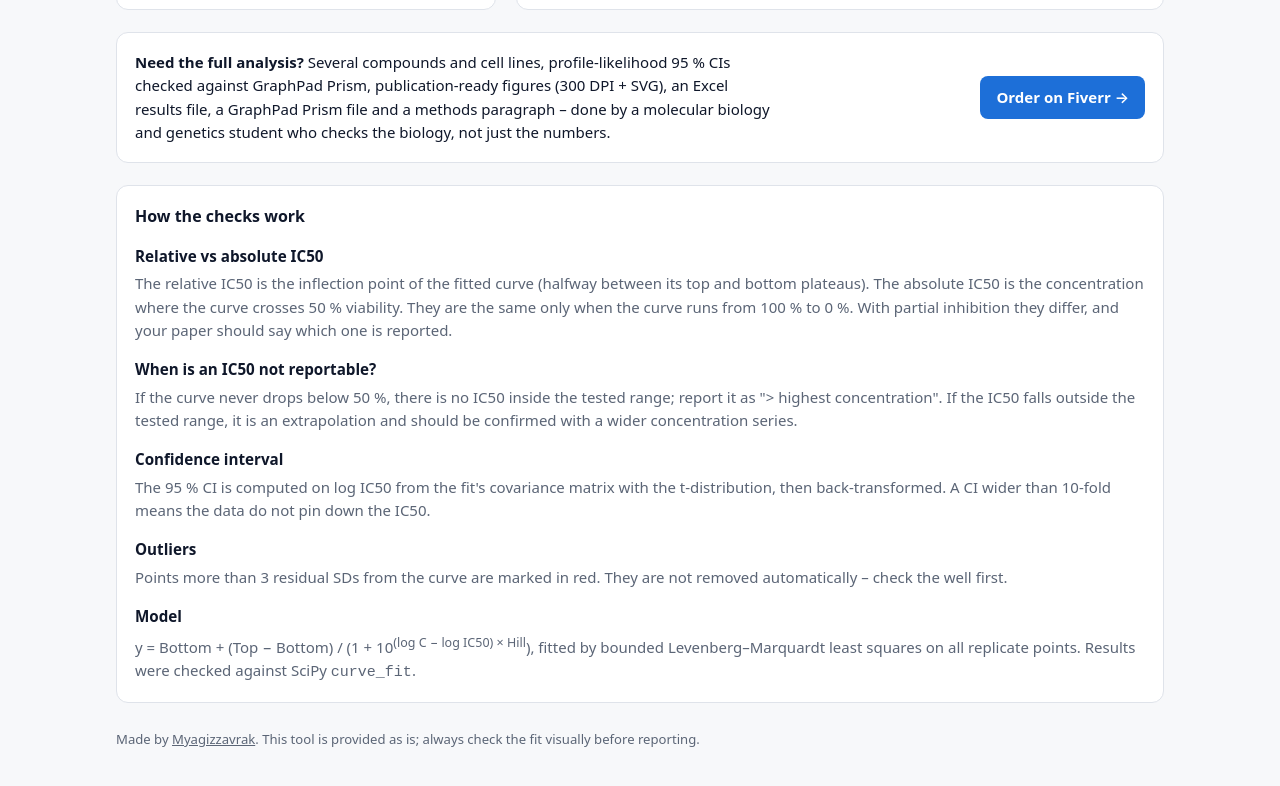
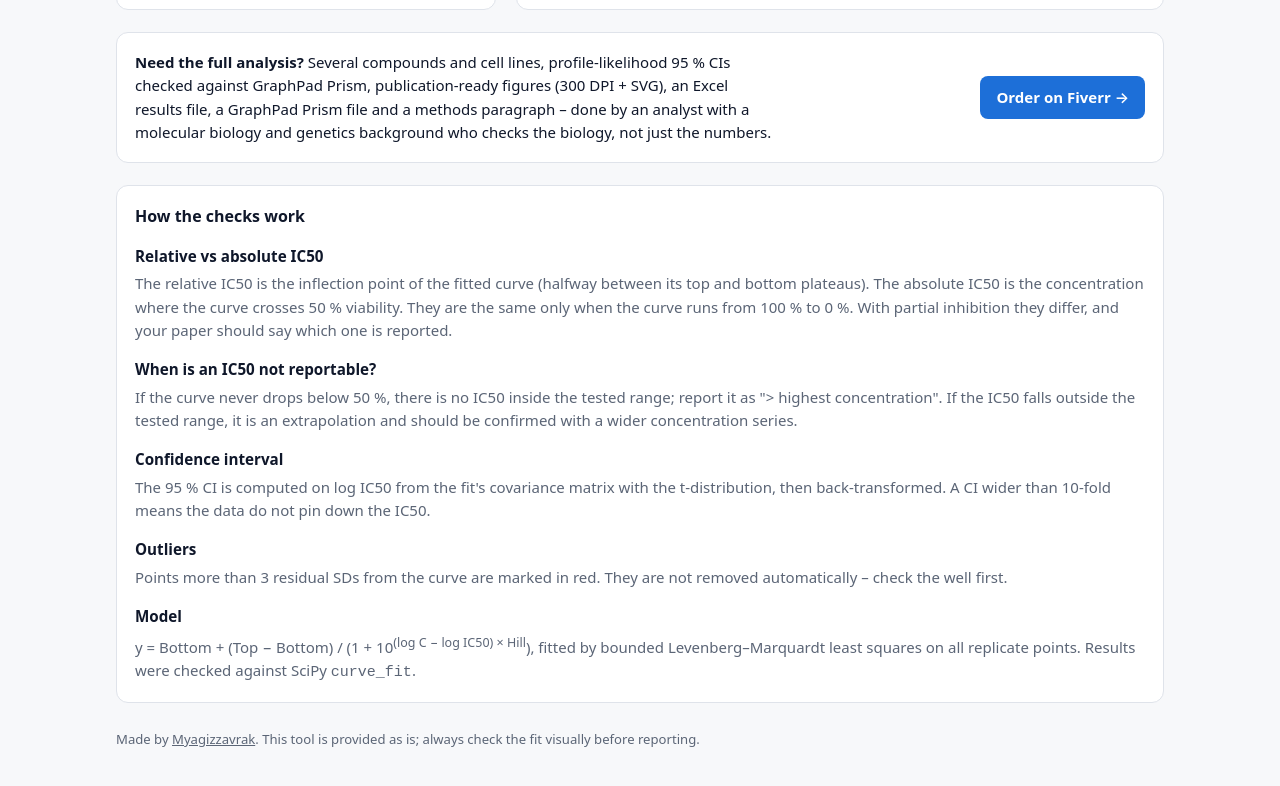
Before and after one commit to Myagizzavrak/ic50-checker, a plain HTML site: page index.html in a window 1280 px wide. Shown: the part 971-1757 px from the top of the page. Drawn offline with Linux system fonts and the light colour scheme.

Commit message:
Service note: background wording
Co-Authored-By: Claude Opus 5.5 <noreply@anthropic.com>
Claude-Session: https://claude.ai/code/session_011ntZQjYMVtAvca1tJ5uv6b

```diff
--- a/index.html
+++ b/index.html
@@ -95,7 +95,7 @@ footer a{color:inherit}
 </div>
 
 <section class="card cta">
-  <p><b>Need the full analysis?</b> Several compounds and cell lines, profile-likelihood 95 % CIs checked against GraphPad Prism, publication-ready figures (300 DPI + SVG), an Excel results file, a GraphPad Prism file and a methods paragraph – done by a molecular biology and genetics student who checks the biology, not just the numbers.</p>
+  <p><b>Need the full analysis?</b> Several compounds and cell lines, profile-likelihood 95 % CIs checked against GraphPad Prism, publication-ready figures (300 DPI + SVG), an Excel results file, a GraphPad Prism file and a methods paragraph – done by an analyst with a molecular biology and genetics background who checks the biology, not just the numbers.</p>
   <a href="https://www.fiverr.com/myagiz_zk" target="_blank" rel="noopener">Order on Fiverr →</a>
 </section>
 
```
